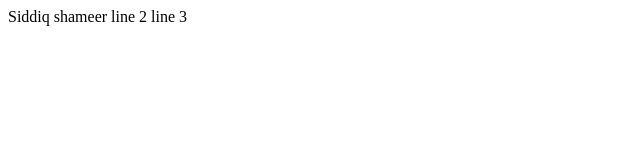
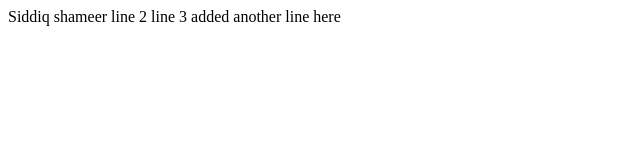
Before and after one commit to siddiqshameer/demo-project, a plain HTML site: page index.html in a window 1280 px wide. Shown: the whole page, without its empty margins (0-640 px from the left). Drawn offline with Linux system fonts and the light colour scheme.

Commit message:
Update index.html

```diff
--- a/index.html
+++ b/index.html
@@ -11,6 +11,8 @@
         Siddiq shameer
         line 2
         line 3
+
+        added another line here
     </div>
 </body>
 </html>
```
